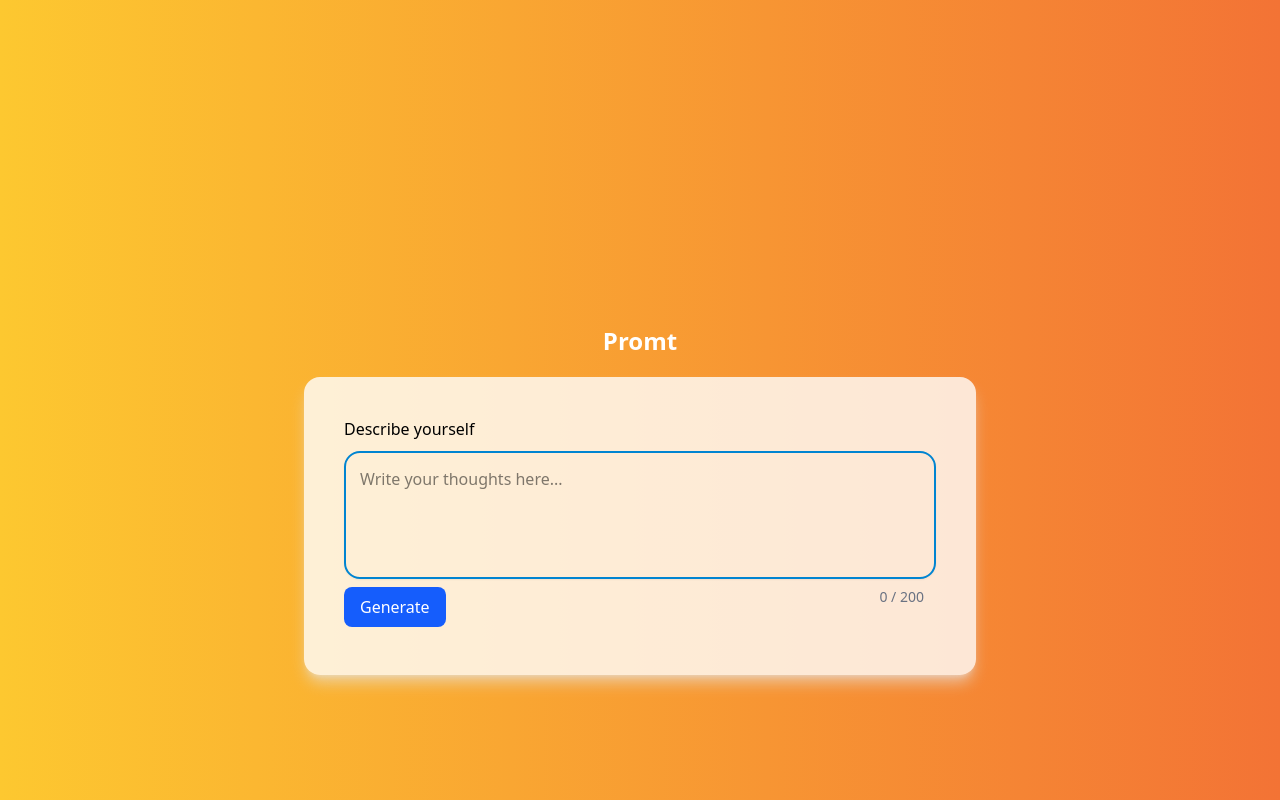
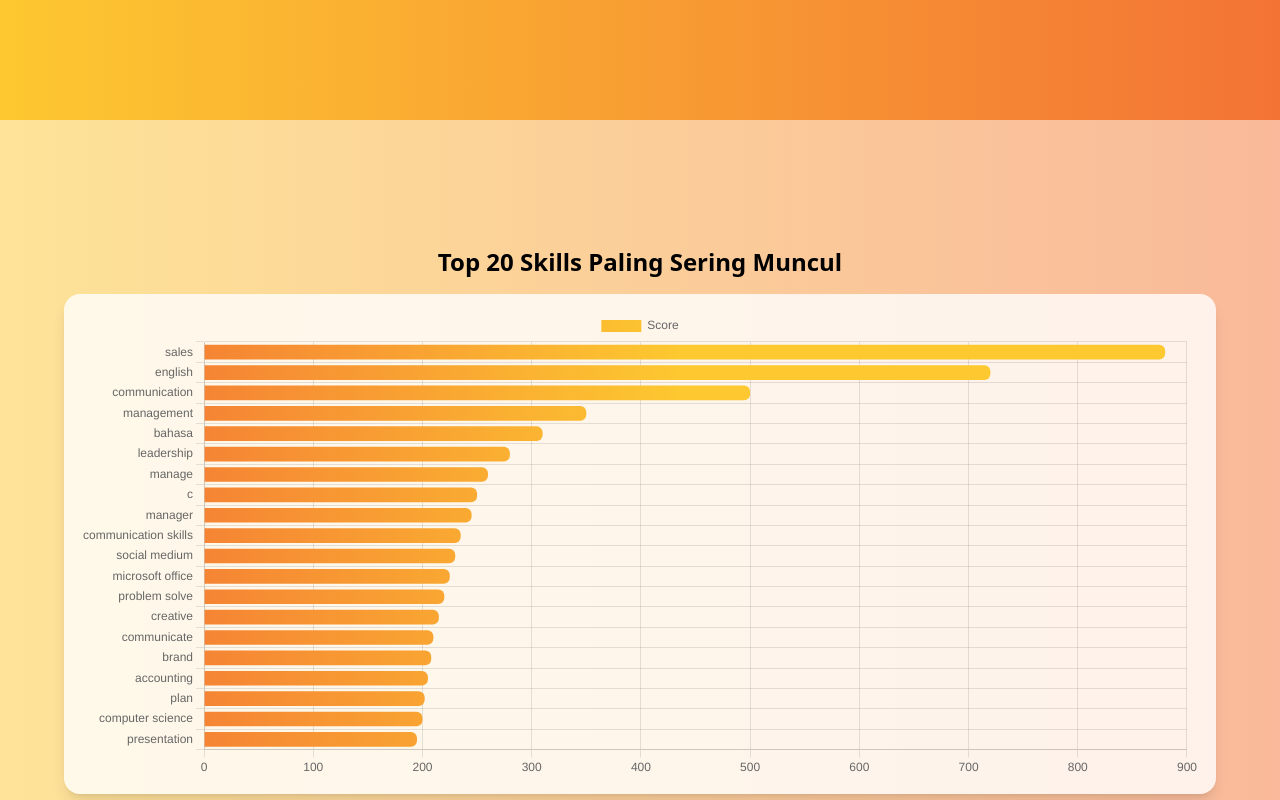
Before and after one commit to BarzDev/demo-frontend-ML, a React (Vite) app: page / in a window 1280 px wide. Shown: the part 680-1480 px from the top of the page. Built offline with nearby package versions, Linux system fonts and the light colour scheme.

Commit message:
add: statistic section

```diff
--- a/package.json
+++ b/package.json
@@ -11,7 +11,9 @@
   },
   "dependencies": {
     "@tailwindcss/vite": "^4.1.17",
+    "chart.js": "^4.5.1",
     "react": "^19.2.0",
+    "react-chartjs-2": "^5.3.1",
     "react-dom": "^19.2.0",
     "react-type-animation": "^3.2.0",
     "tailwindcss": "^4.1.17"
--- a/src/App.jsx
+++ b/src/App.jsx
@@ -1,11 +1,13 @@
 import "./App.css";
 import { PromtSection } from "./ui/layouts/Promt";
 import { HeroSection } from "./ui/layouts/Hero";
+import { StatisticSection } from "./ui/layouts/Statistic";
 
 function App() {
   return (
     <>
       <HeroSection />
+      <StatisticSection />
       <PromtSection />
     </>
   );
--- /dev/null
+++ b/src/ui/components/SkillBarChart.jsx
@@ -0,0 +1,73 @@
+import { Bar } from "react-chartjs-2";
+import {
+  Chart as ChartJS,
+  CategoryScale,
+  LinearScale,
+  BarElement,
+  Tooltip,
+  Legend,
+} from "chart.js";
+
+ChartJS.register(CategoryScale, LinearScale, BarElement, Tooltip, Legend);
+
+const SkillBarChart = () => {
+  const dummyData = [
+    { skill: "sales", count: 880 },
+    { skill: "english", count: 720 },
+    { skill: "communication", count: 500 },
+    { skill: "management", count: 350 },
+    { skill: "bahasa", count: 310 },
+    { skill: "leadership", count: 280 },
+    { skill: "manage", count: 260 },
+    { skill: "c", count: 250 },
+    { skill: "manager", count: 245 },
+    { skill: "communication skills", count: 235 },
+    { skill: "social medium", count: 230 },
+    { skill: "microsoft office", count: 225 },
+    { skill: "problem solve", count: 220 },
+    { skill: "creative", count: 215 },
+    { skill: "communicate", count: 210 },
+    { skill: "brand", count: 208 },
+    { skill: "accounting", count: 205 },
+    { skill: "plan", count: 202 },
+    { skill: "computer science", count: 200 },
+    { skill: "presentation", count: 195 },
+  ];
+
+  const labels = dummyData.map((item) => item.skill);
+  const values = dummyData.map((item) => item.count);
+
+  const gradient = (ctx) => {
+    const g = ctx.createLinearGradient(0, 0, 600, 0);
+    g.addColorStop(0, "#f37335");
+    g.addColorStop(1, "#fdc830");
+    return g;
+  };
+
+  const data = {
+    labels,
+    datasets: [
+      {
+        label: "Score",
+        data: values,
+        backgroundColor: (context) => gradient(context.chart.ctx),
+        borderRadius: 6,
+      },
+    ],
+  };
+
+  const options = {
+    indexAxis: "y",
+    responsive: true,
+    maintainAspectRatio: false,
+    scales: {
+      x: {
+        beginAtZero: true,
+      },
+    },
+  };
+
+  return <Bar data={data} options={options} />;
+};
+
+export default SkillBarChart;
--- /dev/null
+++ b/src/ui/layouts/Statistic.jsx
@@ -0,0 +1,26 @@
+import SkillBarChart from "../components/SkillBarChart";
+
+export const StatisticSection = () => {
+  return (
+    <section className="min-h-screen flex flex-col items-center justify-center bg-white/50 px-4">
+      <h2 className="text-xl md:text-2xl font-bold mb-4 text-center">
+        Top 20 Skills Paling Sering Muncul
+      </h2>
+
+      <div
+        className="
+        w-full
+        max-w-6xl
+        bg-white/80
+        rounded-2xl
+        p-4
+        shadow-lg
+        h-[400px]
+        md:h-[500px]
+      "
+      >
+        <SkillBarChart />
+      </div>
+    </section>
+  );
+};
```
Also changed, not shown: 1 other file (tests, documents, lock files or other folders).
